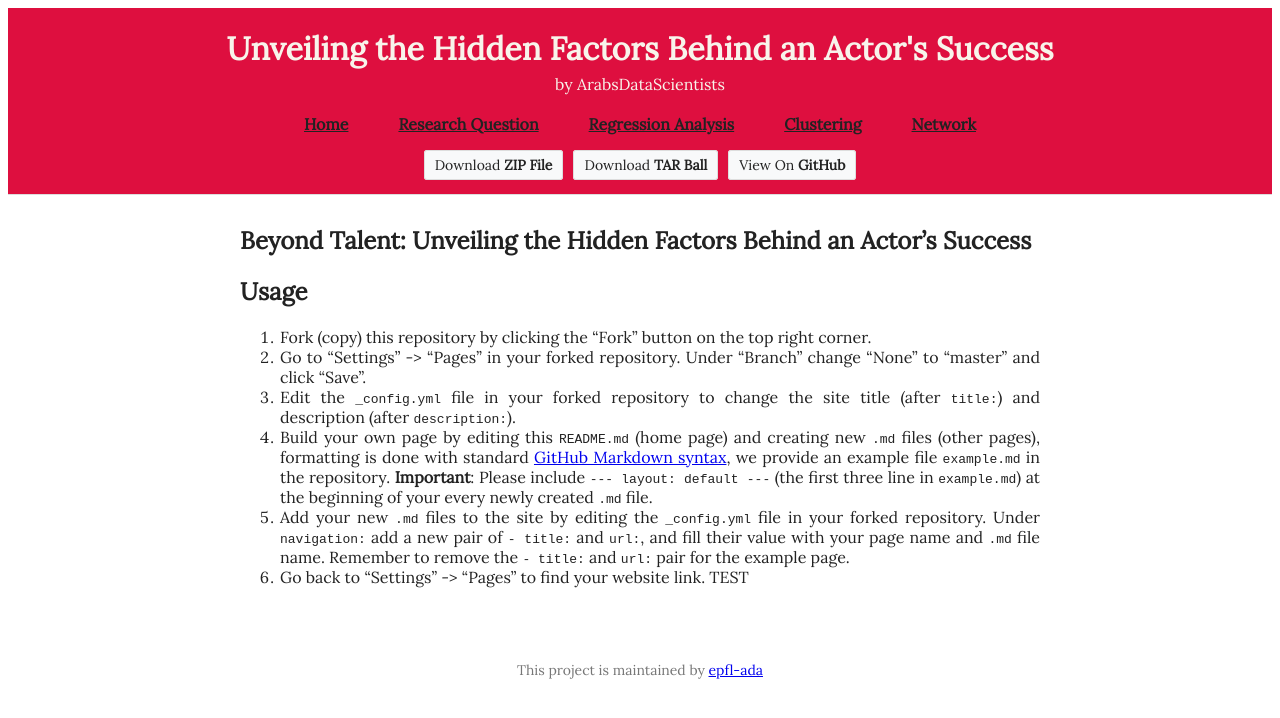
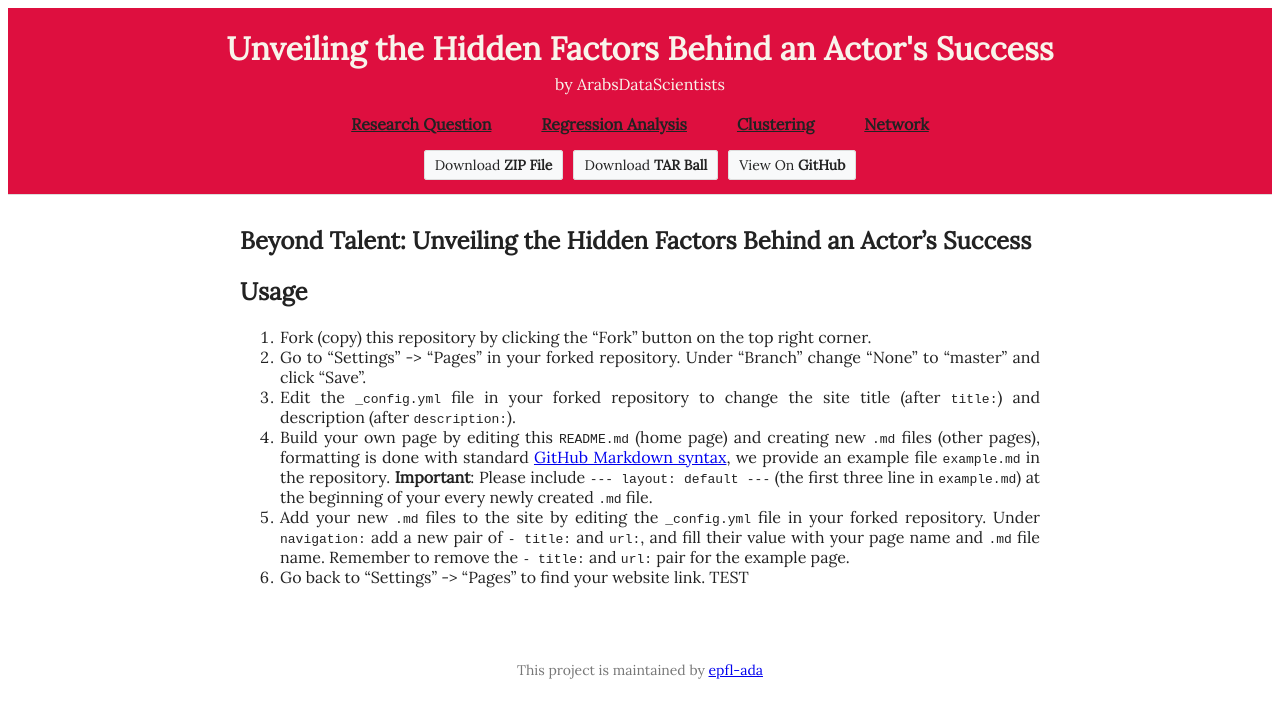
Before and after one commit to epfl-ada/ada-2024-project-arabsdatascientists2024, a Jekyll site: the page built from README.md, in a window 1280 px wide. Shown: the top 718 px of the page. Built offline with Jekyll 4.4.1, drawn with Linux system fonts in a browser that asks for light colours; our own code applies the rules of GitHub Pages for plain Markdown files.

Commit message:
Update _config.yml

```diff
--- a/_config.yml
+++ b/_config.yml
@@ -4,8 +4,6 @@ description: by ArabsDataScientists
 show_downloads: True
 
 navigation:
-  - title: Home
-    url: "#home"
   - title: Research Question
     url: "#research-question"
   - title: Regression Analysis
```
